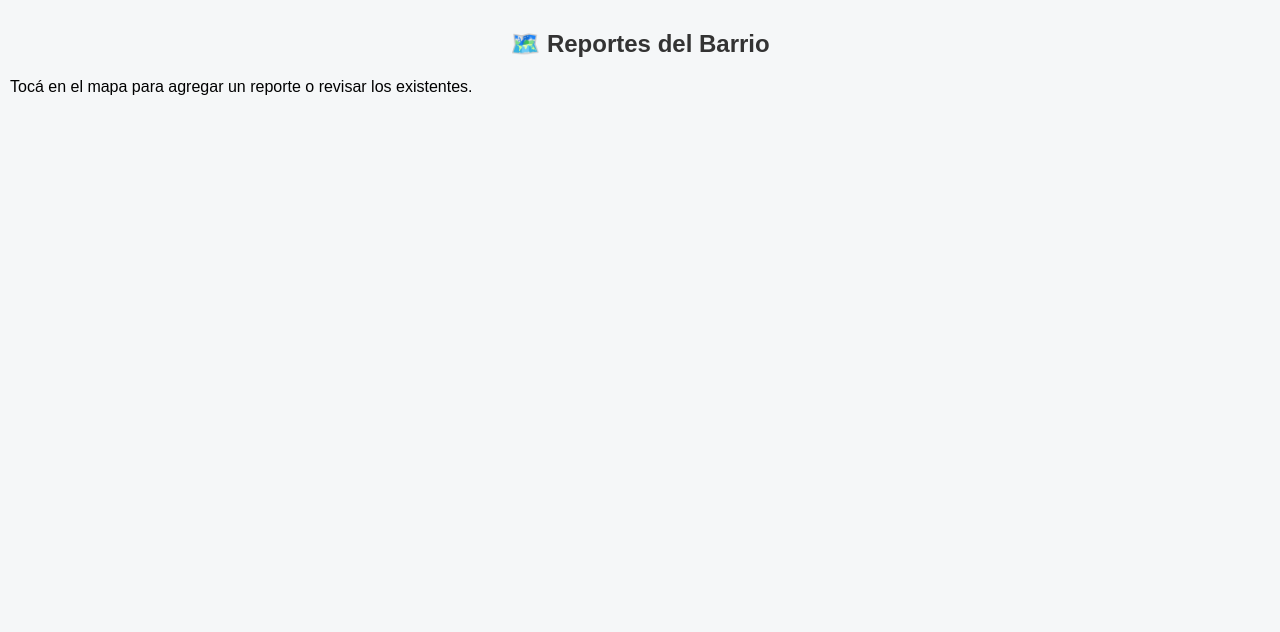
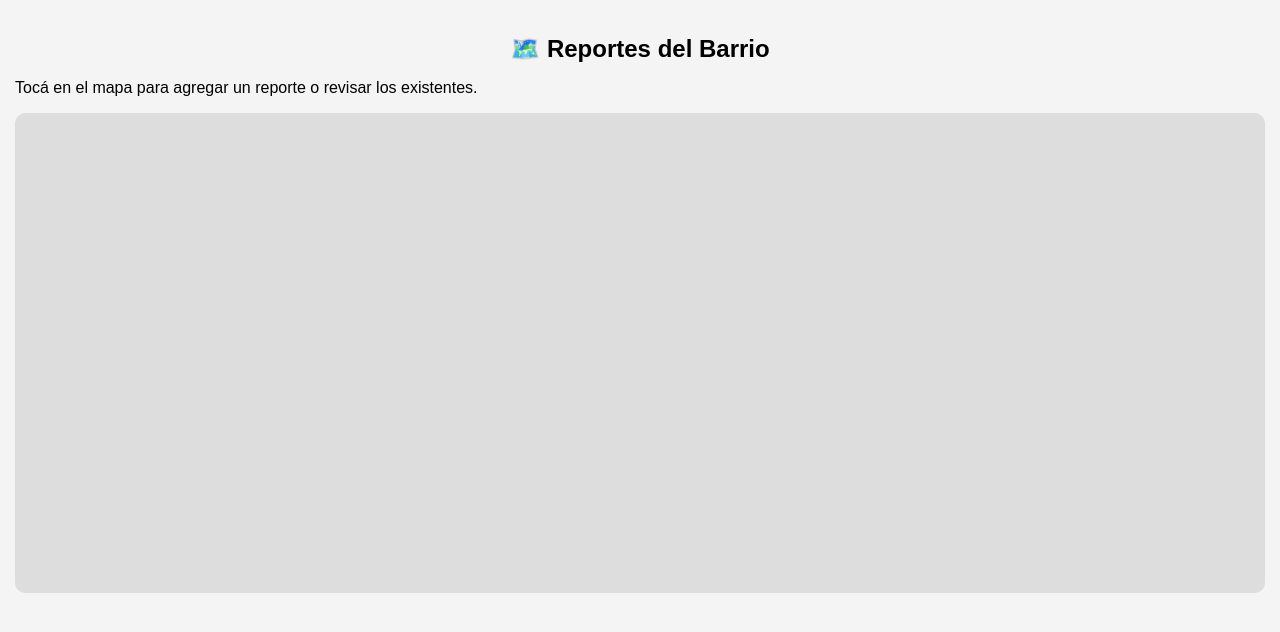
Before and after one commit to poldani2024/ReporteVecinal, a plain HTML site: page index.html in a window 1280 px wide. Drawn offline with nearby package versions, Linux system fonts and the light colour scheme; a small style sheet from the web is missing.

Commit message:
Update style.css

```diff
--- a/style.css
+++ b/style.css
@@ -1,28 +1,29 @@
 body {
   font-family: Arial, sans-serif;
   margin: 0;
-  padding: 10px;
-  background: #f5f7f8;
+  padding: 15px;
+  background: #f4f4f4;
 }
 
 h2 {
   text-align: center;
-  color: #333;
+  margin-bottom: 10px;
 }
 
 #map {
-  height: 70vh;       /* altura adaptable */
-  min-height: 300px;  /* altura mínima para evitar mapa invisble */
+  height: 60vh;
+  min-height: 300px;
   width: 100%;
-  border-radius: 8px;
+  background: #ddd;
+  border-radius: 10px;
   margin-bottom: 20px;
 }
 
 form {
   background: white;
-  padding: 10px;
-  border-radius: 8px;
-  box-shadow: 0 0 5px rgba(0, 0, 0, 0.1);
+  padding: 15px;
+  border-radius: 10px;
+  box-shadow: 0 0 5px rgba(0, 0, 0, 0.2);
 }
 
 .hidden {
@@ -32,8 +33,8 @@ form {
 button {
   background: #007bff;
   color: white;
+  padding: 10px 15px;
   border: none;
-  padding: 8px 12px;
+  margin-top: 10px;
   border-radius: 5px;
-  margin-top: 10px;
 }
```
